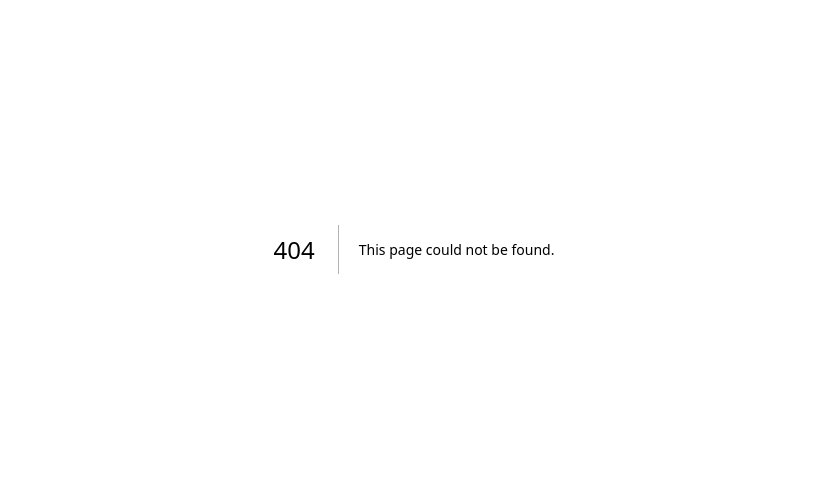
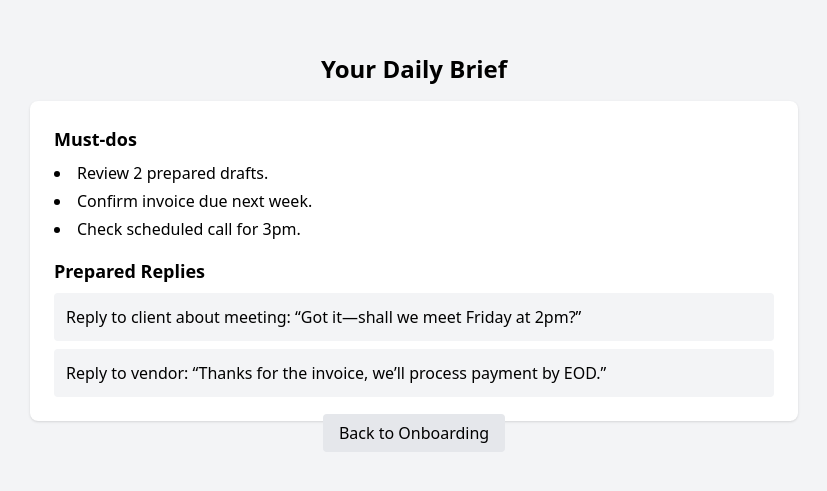
Before and after one commit to richducat/autopilot-onboarding, a Next.js app: page /dashboard in a window 1280 px wide. Before the commit this address had no page. Shown: the part 151-642 px from the top of the page, without its empty margins (226-1053 px from the left). Built offline with nearby package versions, Linux system fonts and the light colour scheme.

Commit message:
Create dashboard.tsx

```diff
--- /dev/null
+++ b/pages/dashboard.tsx
@@ -0,0 +1,33 @@
+import Link from 'next/link';
+
+export default function Dashboard() {
+  return (
+    <div className="min-h-screen flex flex-col items-center justify-center p-4">
+      <h1 className="text-2xl font-bold mb-4">Your Daily Brief</h1>
+      <div className="w-full max-w-3xl bg-white shadow rounded-lg p-6 space-y-4">
+        <section>
+          <h2 className="text-lg font-semibold mb-2">Must‑dos</h2>
+          <ul className="list-disc list-inside space-y-1">
+            <li>Review 2 prepared drafts.</li>
+            <li>Confirm invoice due next week.</li>
+            <li>Check scheduled call for 3pm.</li>
+          </ul>
+        </section>
+        <section>
+          <h2 className="text-lg font-semibold mb-2">Prepared Replies</h2>
+          <div className="space-y-2">
+            <div className="p-3 bg-gray-100 rounded">
+              <p>Reply to client about meeting: “Got it—shall we meet Friday at 2pm?”</p>
+            </div>
+            <div className="p-3 bg-gray-100 rounded">
+              <p>Reply to vendor: “Thanks for the invoice, we’ll process payment by EOD.”</p>
+            </div>
+          </div>
+        </section>
+      </div>
+      <Link href="/onboarding">
+        <a className="mt-6 px-4 py-2 bg-gray-200 rounded hover:bg-gray-300">Back to Onboarding</a>
+      </Link>
+    </div>
+  );
+}
```
